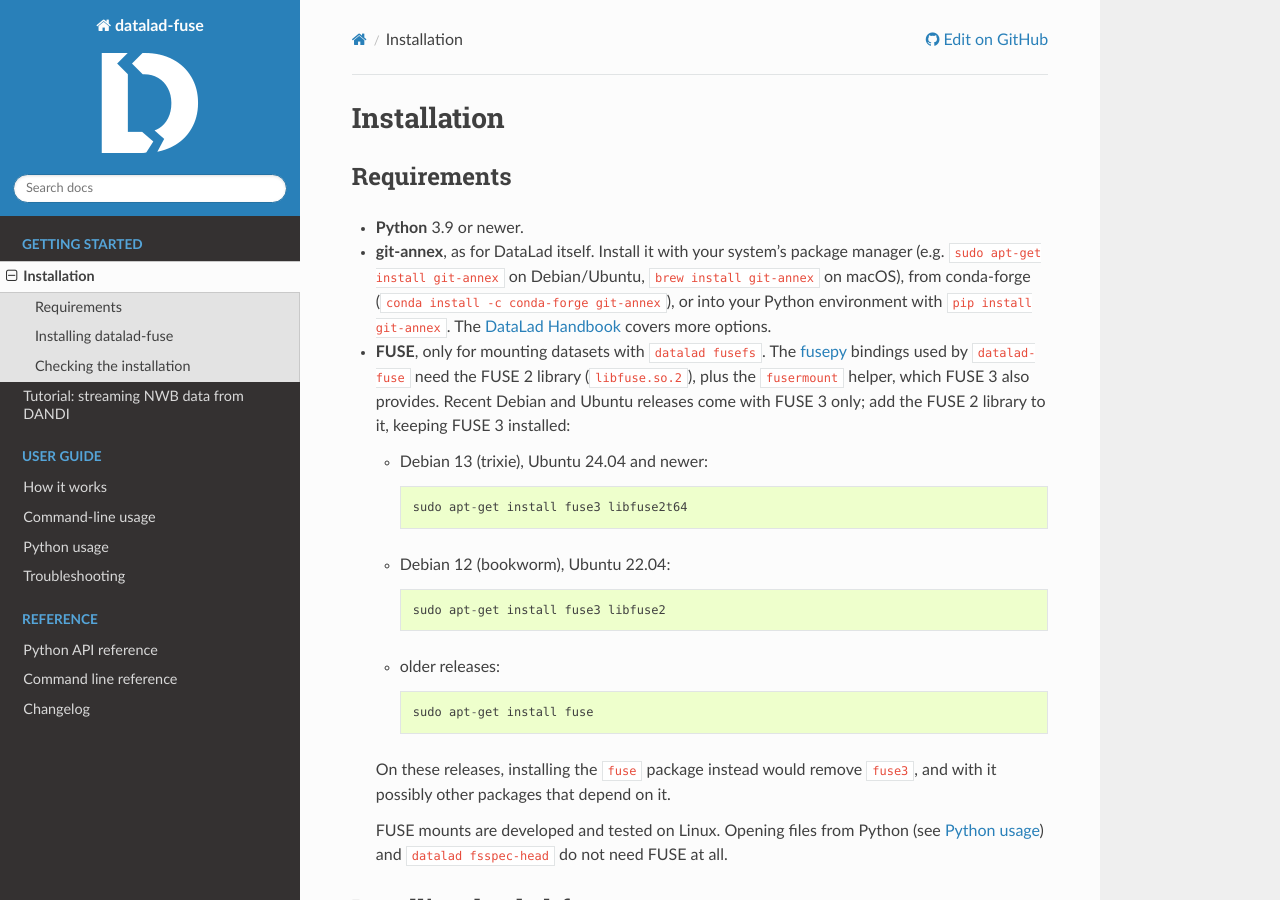
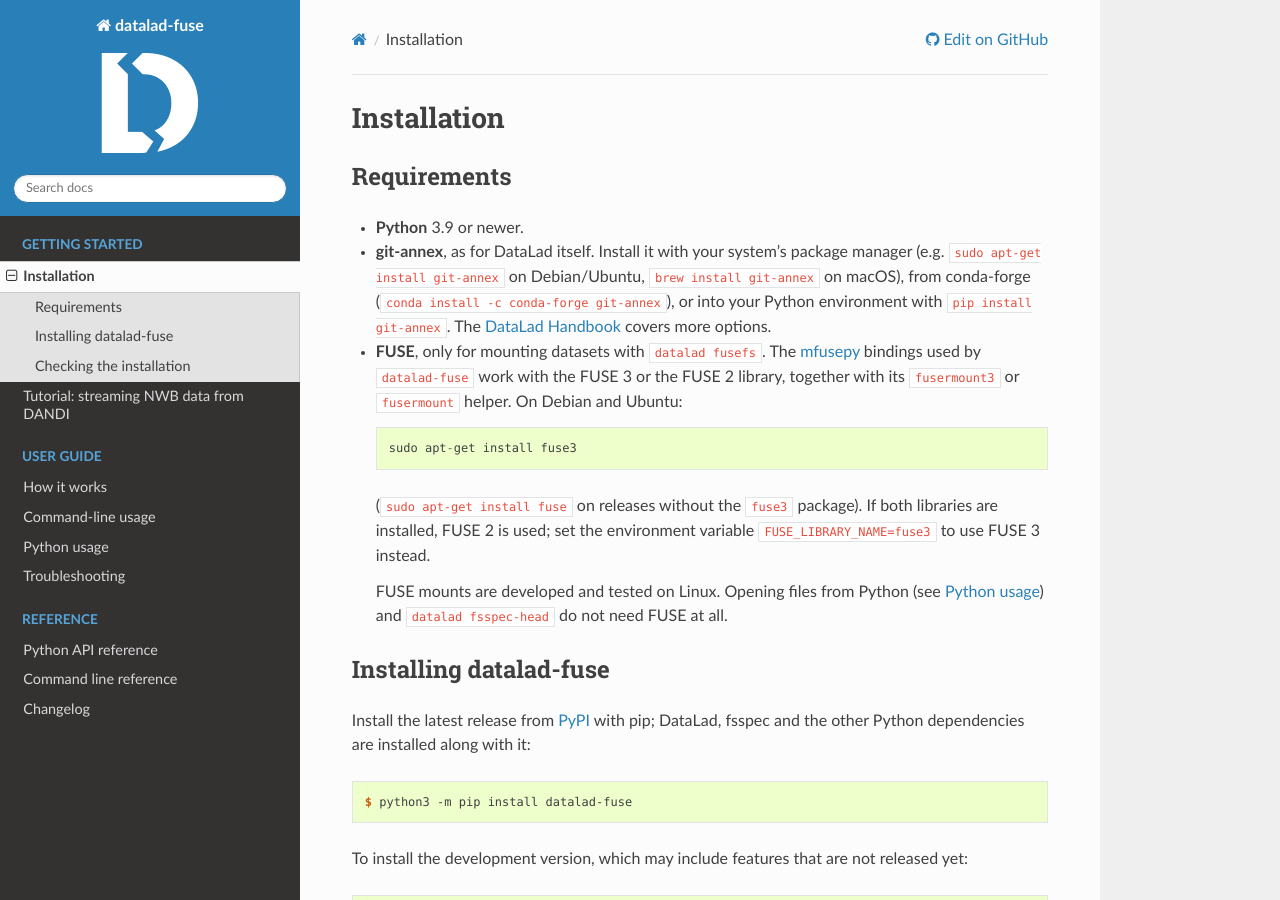
Before and after one commit to datalad/datalad-fuse, a Sphinx documentation site: the page built from docs/source/installation.rst, in a window 1280 px wide and 900 px high. Built offline with Sphinx 7.4.7 and the Read the Docs theme 3.1.0, drawn with Linux system fonts in a browser that asks for light colours; pages that are not in the unit, such as notebooks, are missing from menus.

Commit message:
DOC: update for mfusepy; FUSE 3 alone now suffices
mfusepy works with libfuse 3 as well, so installing fuse3 is enough and
the per-release instructions for adding libfuse 2 are no longer needed.
Mention FUSE_LIBRARY_NAME=fuse3 for when both are installed, and use
mfusepy in the FUSE() example and for the autodoc mock.

Co-Authored-By: Claude Opus 5.5 <noreply@anthropic.com>
Claude-Session: https://claude.ai/code/session_01NoaVLBBnhaZqmhrk813G2Z

```diff
--- a/docs/source/conf.py
+++ b/docs/source/conf.py
@@ -79,11 +79,11 @@ autosummary_generate = True
 autodoc_member_order = "bysource"
 autodoc_typehints = "description"
 autodoc_default_options = {"members": True, "show-inheritance": True}
-# fusepy needs libfuse at import time; mock it if libfuse is not installed
+# mfusepy needs libfuse at import time; mock it if libfuse is not installed
 try:
-    import fuse  # noqa: F401
+    import mfusepy  # noqa: F401
 except (ImportError, OSError):
-    autodoc_mock_imports = ["fuse"]
+    autodoc_mock_imports = ["mfusepy"]
 
 napoleon_google_docstring = False
 napoleon_numpy_docstring = True
--- a/docs/source/installation.rst
+++ b/docs/source/installation.rst
@@ -13,26 +13,15 @@ Requirements
   <https://handbook.datalad.org/en/latest/intro/installation.html>`_ covers
   more options.
 - **FUSE**, only for mounting datasets with ``datalad fusefs``.  The
-  `fusepy <https://github.com/fusepy/fusepy>`_ bindings used by
-  ``datalad-fuse`` need the FUSE 2 library (``libfuse.so.2``), plus the
-  ``fusermount`` helper, which FUSE 3 also provides.  Recent Debian and
-  Ubuntu releases come with FUSE 3 only; add the FUSE 2 library to it, keeping
-  FUSE 3 installed:
+  `mfusepy <https://github.com/mxmlnkn/mfusepy>`_ bindings used by
+  ``datalad-fuse`` work with the FUSE 3 or the FUSE 2 library, together with
+  its ``fusermount3`` or ``fusermount`` helper.  On Debian and Ubuntu::
 
-  - Debian 13 (trixie), Ubuntu 24.04 and newer::
+        sudo apt-get install fuse3
 
-        sudo apt-get install fuse3 libfuse2t64
-
-  - Debian 12 (bookworm), Ubuntu 22.04::
-
-        sudo apt-get install fuse3 libfuse2
-
-  - older releases::
-
-        sudo apt-get install fuse
-
-  On these releases, installing the ``fuse`` package instead would remove
-  ``fuse3``, and with it possibly other packages that depend on it.
+  (``sudo apt-get install fuse`` on releases without the ``fuse3`` package).
+  If both libraries are installed, FUSE 2 is used; set the environment
+  variable ``FUSE_LIBRARY_NAME=fuse3`` to use FUSE 3 instead.
 
   FUSE mounts are developed and tested on Linux.  Opening files from Python
   (see :doc:`python`) and ``datalad fsspec-head`` do not need FUSE at all.
--- a/docs/source/python.rst
+++ b/docs/source/python.rst
@@ -230,7 +230,7 @@ where :mod:`multiprocessing` starts new processes by re-importing the main
 module, which is the default on macOS and, from Python 3.14 on, on Linux.
 
 To pass other FUSE mount options, mount the file system class
-`~datalad_fuse.fuse_.DataLadFUSE` directly with fusepy; keyword arguments of
+`~datalad_fuse.fuse_.DataLadFUSE` directly with mfusepy; keyword arguments of
 ``FUSE()`` become mount options.  ``DataLadFUSE`` needs the absolute path of
 the dataset, without symbolic links, as returned by :func:`os.path.realpath`:
 
@@ -238,7 +238,7 @@ the dataset, without symbolic links, as returned by :func:`os.path.realpath`:
 
    import os
 
-   from fuse import FUSE
+   from mfusepy import FUSE
 
    from datalad_fuse.fuse_ import DataLadFUSE
 
```
Also changed, not shown: CONTRIBUTING.md (+3 -1 lines), .readthedocs.yaml, 2 other files.
